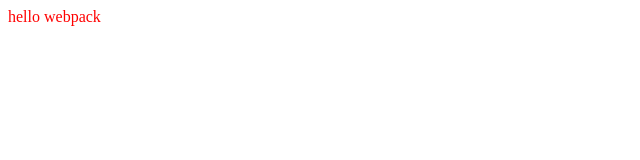
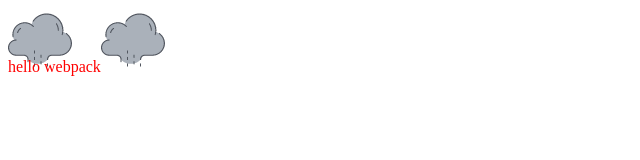
Before and after one commit to hongmaoxiao/learn_webpack, a website built with webpack: page dist/index.html in a window 1280 px wide. Shown: the whole page, without its empty margins (0-640 px from the left). Built offline with nearby package versions, Linux system fonts and the light colour scheme.

Commit message:
load image success

```diff
--- a/src/index.js
+++ b/src/index.js
@@ -1,5 +1,6 @@
 import _ from 'lodash';
 import './style.css';
+import Rain from './rain.png';
 
 function component() {
   var element = document.createElement("div");
@@ -8,6 +9,12 @@
   element.innerHTML = _.join(['hello', 'webpack'], ' ');
   element.classList.add('hello');
 
+  // Add the image to our existing div.
+  var myIcon = new Image();
+  myIcon.src = Rain;
+
+  element.appendChild(myIcon);
+
   return element;
 }
 
--- a/src/style.css
+++ b/src/style.css
@@ -1,3 +1,4 @@
 .hello {
   color: red;
+  background: url('./rain.png') left top no-repeat;
 }
```
Also changed, not shown: dist/b86a73c491606e33f9efbb1f3e77ba79.png (added), dist/bundle.js, src/rain.png (added).
